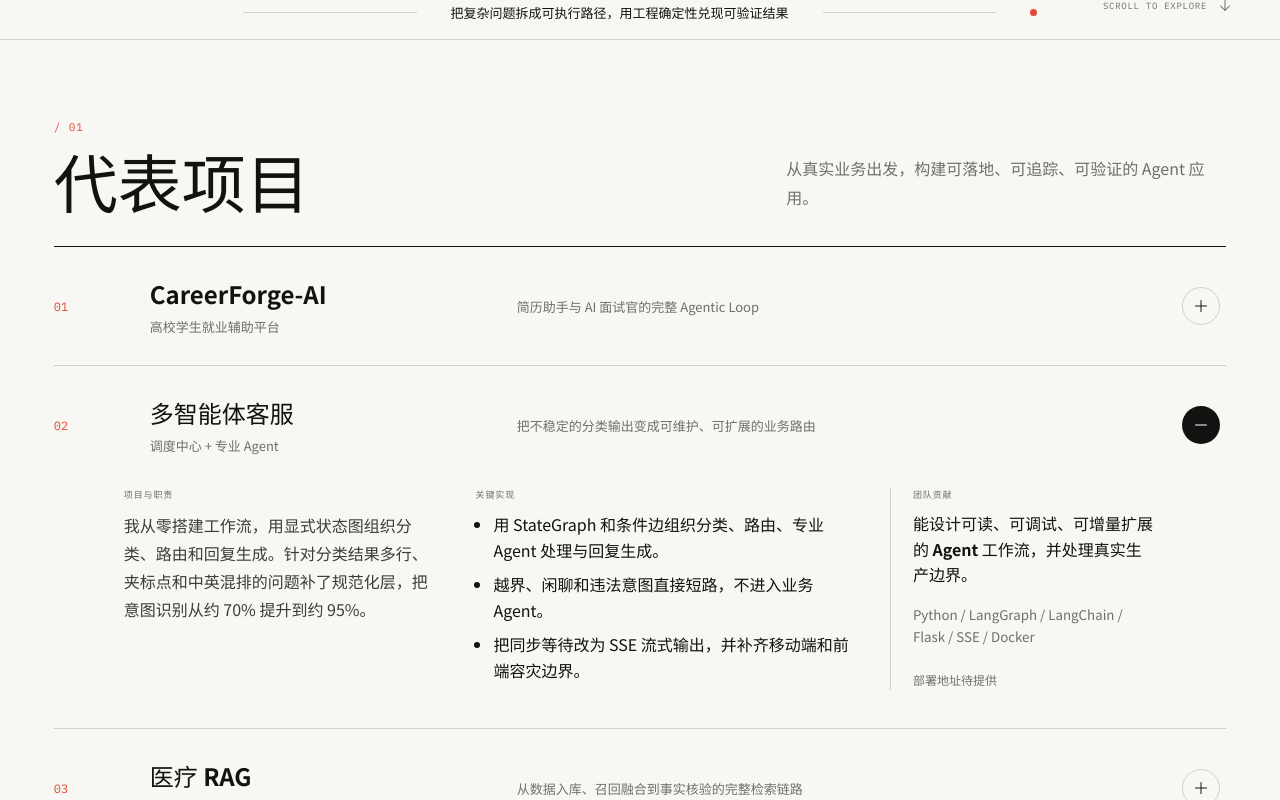
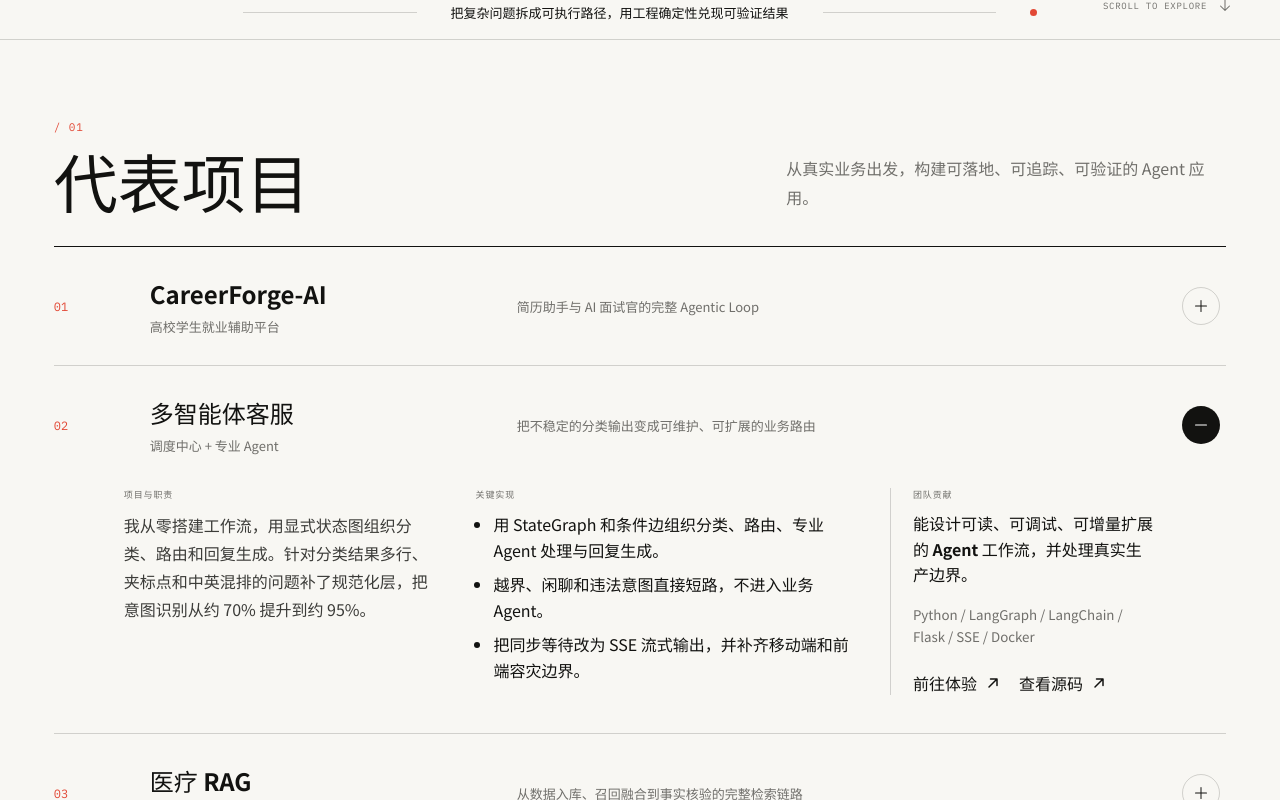
Before and after one commit to lwxiaoye/Personal-Profile, a React (Vite) app: page / in a window 1280 px wide. Both pictures are taken after a click on the button "查看项目". Shown: the part 760-1560 px from the top of the page. Built offline with nearby package versions, Linux system fonts and the light colour scheme.

Commit message:
feat: add service and medical project links

```diff
--- a/src/App.jsx
+++ b/src/App.jsx
@@ -331,6 +331,8 @@ function AgentMap({ activeStage, onStageChange }) {
 }
 
 function ProjectRow({ project, open, onToggle }) {
+  const livePathIsExternal = /^https?:\/\//.test(project.livePath ?? "");
+
   return (
     <article className={`project-row ${open ? "is-open" : ""}`}>
       <button
@@ -362,7 +364,12 @@ function ProjectRow({ project, open, onToggle }) {
           <small>{project.stack}</small>
           <div className="project-links">
             {project.livePath ? (
-              <a href={project.livePath} aria-label={`前往体验 ${project.title}`}>
+              <a
+                href={project.livePath}
+                target={livePathIsExternal ? "_blank" : undefined}
+                rel={livePathIsExternal ? "noreferrer" : undefined}
+                aria-label={`前往体验 ${project.title}`}
+              >
                 前往体验 <ArrowUpRight weight="bold" />
               </a>
             ) : (
--- a/src/portfolio-data.js
+++ b/src/portfolio-data.js
@@ -123,8 +123,8 @@ export const projects = [
     contribution:
       "能设计可读、可调试、可增量扩展的 Agent 工作流，并处理真实生产边界。",
     stack: "Python / LangGraph / LangChain / Flask / SSE / Docker",
-    livePath: null,
-    sourceHref: null,
+    livePath: "https://github.com/lwxiaoye/Agent-",
+    sourceHref: "https://github.com/lwxiaoye/Agent-",
   },
   {
     id: "medical",
@@ -141,8 +141,8 @@ export const projects = [
     ],
     contribution: "能把检索、评测、回退和业务接口组成完整闭环。",
     stack: "FastAPI / LangGraph / Milvus / BM25 / PostgreSQL / Docker",
-    livePath: null,
-    sourceHref: null,
+    livePath: "https://github.com/lwxiaoye/medical-RAG-",
+    sourceHref: "https://github.com/lwxiaoye/medical-RAG-",
   },
 ];
 
```
